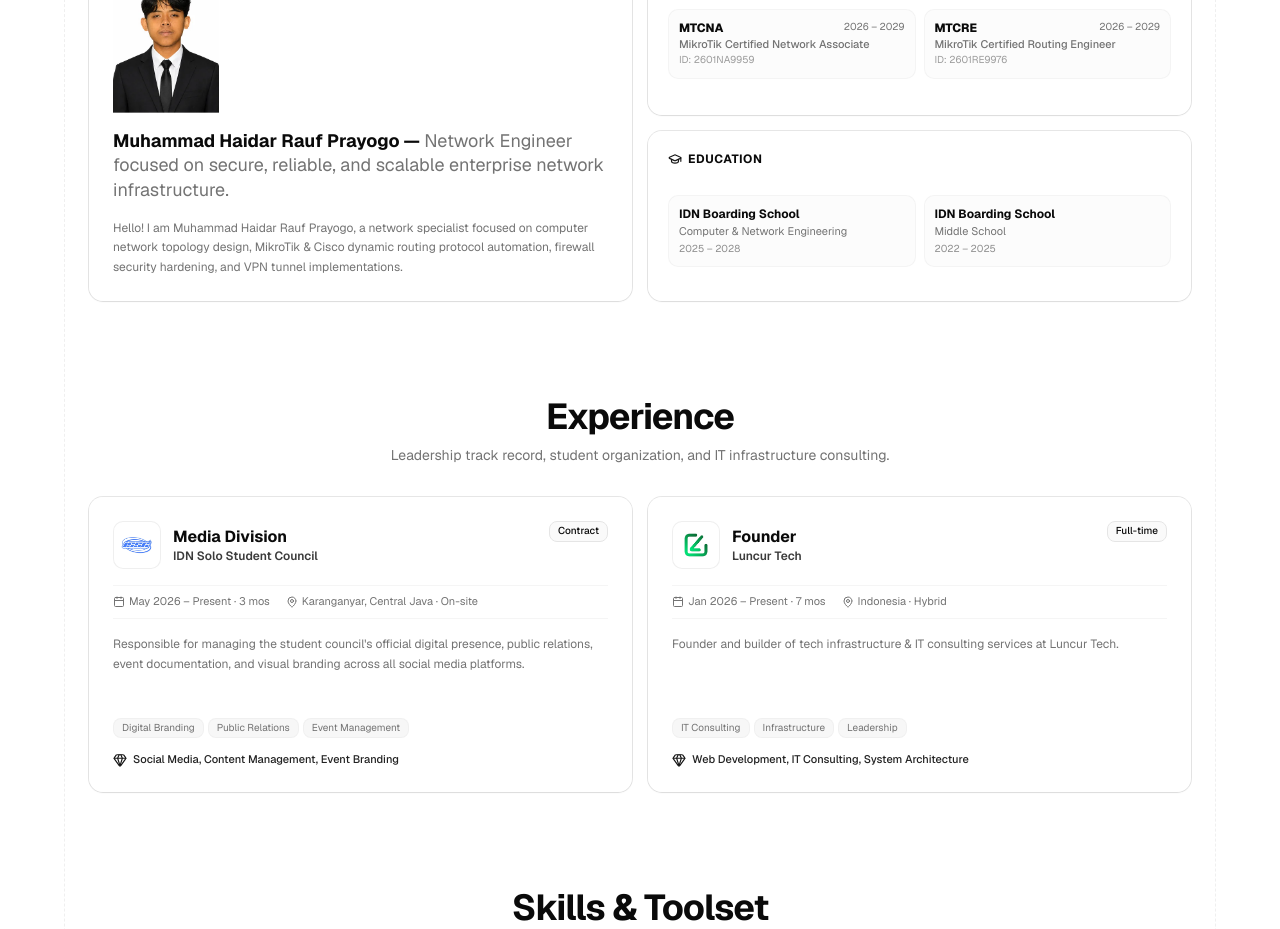
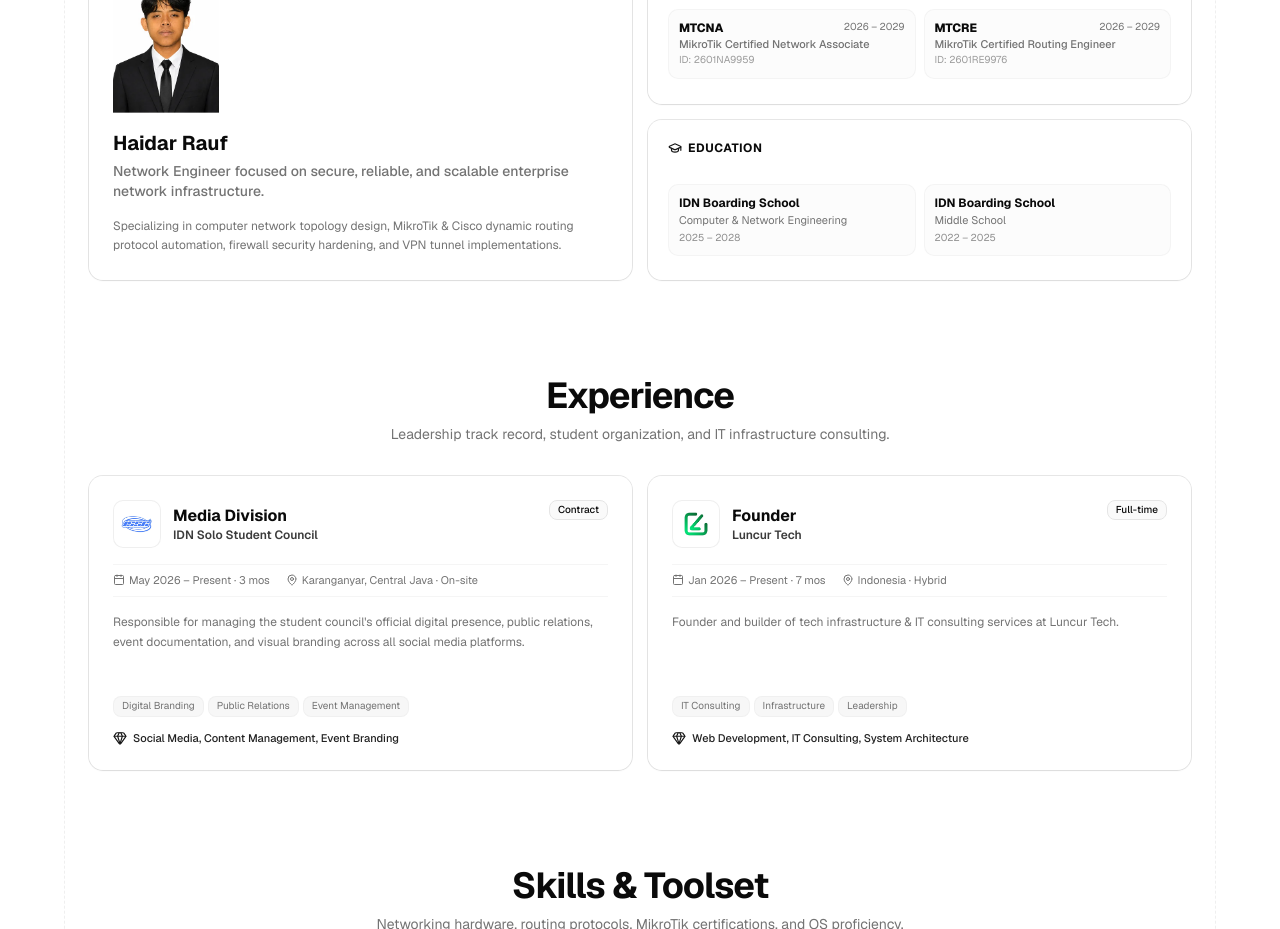
Before and after one commit to haidirwf/portfolio-idal, a Next.js app: page / in a window 1280 px wide. Shown: the part 1620-2549 px from the top of the page. Built offline with nearby package versions, Linux system fonts and the light colour scheme.

Commit message:
style(about): display Haidar Rauf heading cleanly above profile description

```diff
--- a/components/portfolio/about.tsx
+++ b/components/portfolio/about.tsx
@@ -75,20 +75,22 @@ export function About() {
                 />
               </div>
 
-              <h3 className="text-base sm:text-lg font-bold font-sans text-foreground leading-snug">
-                Muhammad Haidar Rauf Prayogo —{" "}
-                <span className="text-muted-foreground font-normal">
+              <div className="space-y-1">
+                <h3 className="text-lg sm:text-xl font-bold font-sans text-foreground">
+                  Haidar Rauf
+                </h3>
+                <p className="text-xs sm:text-sm font-sans font-medium text-muted-foreground">
                   {t(
                     "Network Engineer yang berfokus pada infrastruktur jaringan enterprise yang aman, andal, dan skalabel.",
                     "Network Engineer focused on secure, reliable, and scalable enterprise network infrastructure."
                   )}
-                </span>
-              </h3>
+                </p>
+              </div>
 
               <p className="text-xs font-sans text-muted-foreground leading-relaxed">
                 {t(
-                  "Halo! Saya Muhammad Haidar Rauf Prayogo, seorang spesialis jaringan dengan fokus pada perancangan topologi jaringan komputer, otomatisasi protokol routing dinamis MikroTik & Cisco, pengerasan sistem keamanan firewall, serta implementasi VPN tunnel.",
-                  "Hello! I am Muhammad Haidar Rauf Prayogo, a network specialist focused on computer network topology design, MikroTik & Cisco dynamic routing protocol automation, firewall security hardening, and VPN tunnel implementations."
+                  "Spesialisasi mencakup perancangan topologi jaringan komputer, otomatisasi protokol routing dinamis MikroTik & Cisco, pengerasan sistem keamanan firewall, serta implementasi VPN tunnel.",
+                  "Specializing in computer network topology design, MikroTik & Cisco dynamic routing protocol automation, firewall security hardening, and VPN tunnel implementations."
                 )}
               </p>
             </div>
```
